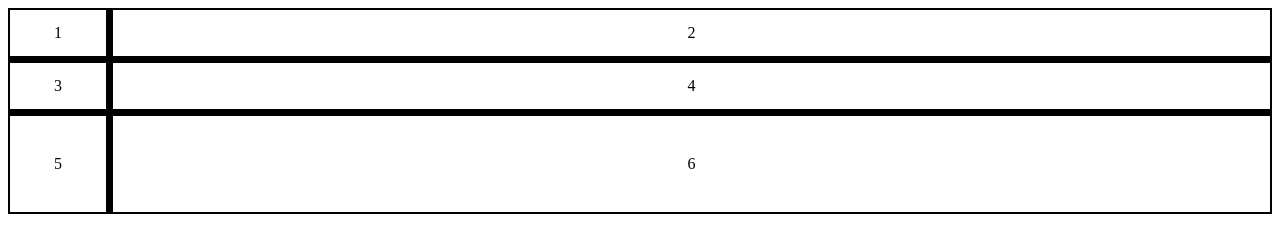
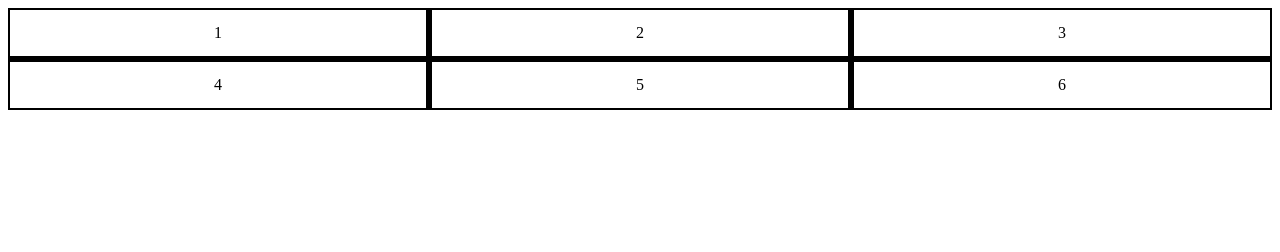
Before and after one commit to joshg1912/css-grid, a plain HTML site: page index.html in a window 1280 px wide. Drawn offline with Linux system fonts and the light colour scheme.

Commit message:
adds short hand way with gride-template

```diff
--- a/index.css
+++ b/index.css
@@ -7,12 +7,17 @@
 }
 
 .container {
+
     display: grid;
-    /*determines how many vertical boxes. Here there are two columns because two values are given. Can add more values ot make more columns */
-    grid-template-columns: 100px auto;
 
-    /*Determines horizontal boxes. Here there are three rows because three values are given. Can add more. */
-    grid-template-rows: 50px 50px 100px;
-    grid-gap: 3px;
+    /*determines how many vertical boxes. Here there are two columns because two values are given. Can add more values to make more columns. each value determines the height of each column
+    grid-template-columns: 100px auto; */
+    grid-template: repeat(2, 50px) / repeat(3, 1fr);
+
+    /*Determines horizontal boxes. Here there are three rows because three values are given. Can add more.
+    grid-template-rows: 50px 50px 200px; */
+
+
+    grid-gap: 2px;
     background: black;
 }
```
Also changed, not shown: index.html (+0 -4 lines).
